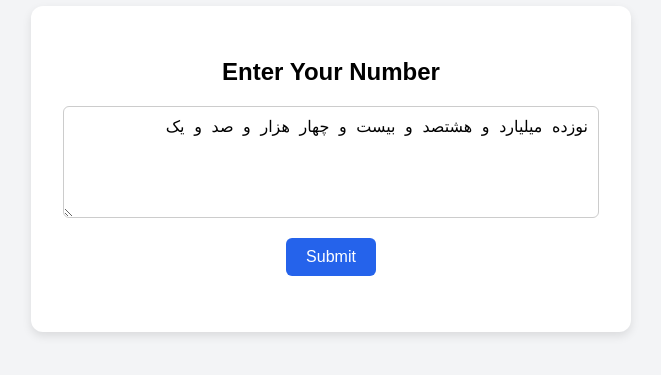
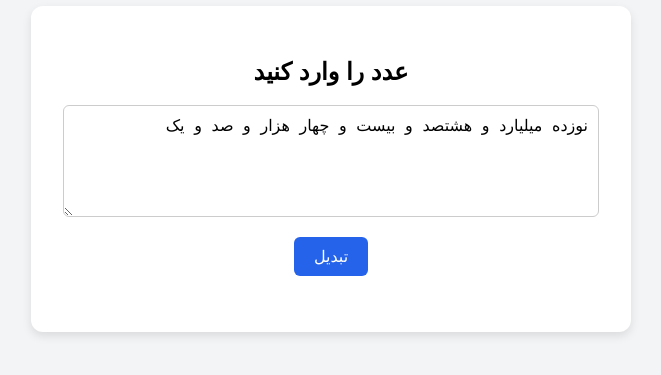
Before and after one commit to MiladmCode/stringToNumsFarsi, a plain HTML site: page index.html in a window 1280 px wide. Shown: the part 231-606 px from the top of the page, without its empty margins (309-970 px from the left). Drawn offline with Linux system fonts and the light colour scheme.

Commit message:
Update index.html

```diff
--- a/index.html
+++ b/index.html
@@ -65,11 +65,11 @@
 
 <body>
     <div class="container">
-        <h2>Enter Your Number</h2>
+        <h2>عدد را وارد کنید</h2>
         <form id="textForm">
 
             <textarea type="text" id="userInput" rows="5" required />نوزده میلیارد و هشتصد و بیست و چهار هزار و صد و یک</textarea>
-            <button type="submit">Submit</button>
+            <button type="submit">تبدیل</button>
         </form>
         <div class="result" id="resultDisplay"></div>
     </div>
```
